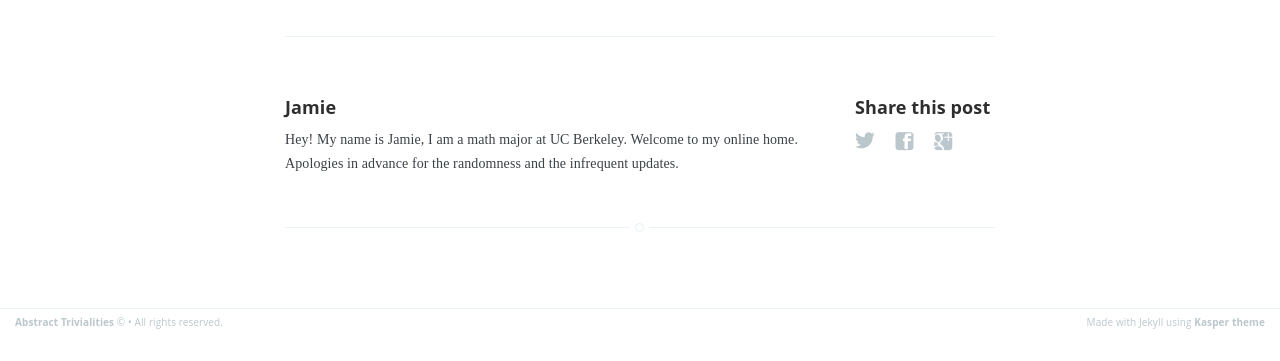
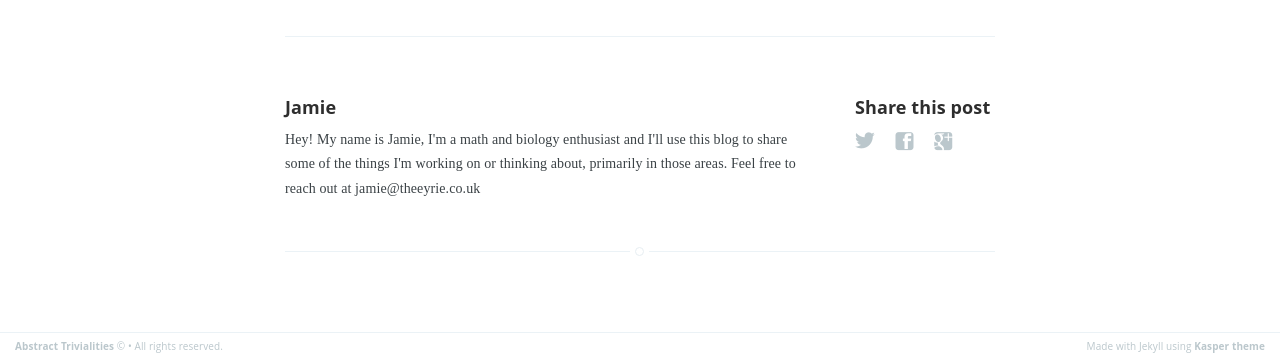
Before and after one commit to jamiecayley/jamiecayley.github.io, a Jekyll site: the page built from _posts/2016-05-01-Back-On-May-18.md, in a window 1280 px wide, cut to the strip 763-1124 px from the top of the page. Built offline with Jekyll 4.4.1, drawn with Linux system fonts in a browser that asks for light colours; some web fonts are replaced; before the commit the page ends 1099 px from its top, so only the background shows below that.

```diff
--- a/_layouts/post.html
+++ b/_layouts/post.html
@@ -70,7 +70,7 @@
                     <h4> {{ site.author }} </h4>
                     <!-- Author Bio -->
                     <p>
-                        Hey! My name is Jamie, I am a math major at UC Berkeley. Welcome to my online home. Apologies in advance for the randomness and the infrequent updates.
+                        Hey! My name is Jamie, I'm a math and biology enthusiast and I'll use this blog to share some of the things I'm working on or thinking about, primarily in those areas. Feel free to reach out at jamie@theeyrie.co.uk
                     </p>
                 </section>
             {% endif %}
```
Also changed, not shown: 2 other files.
